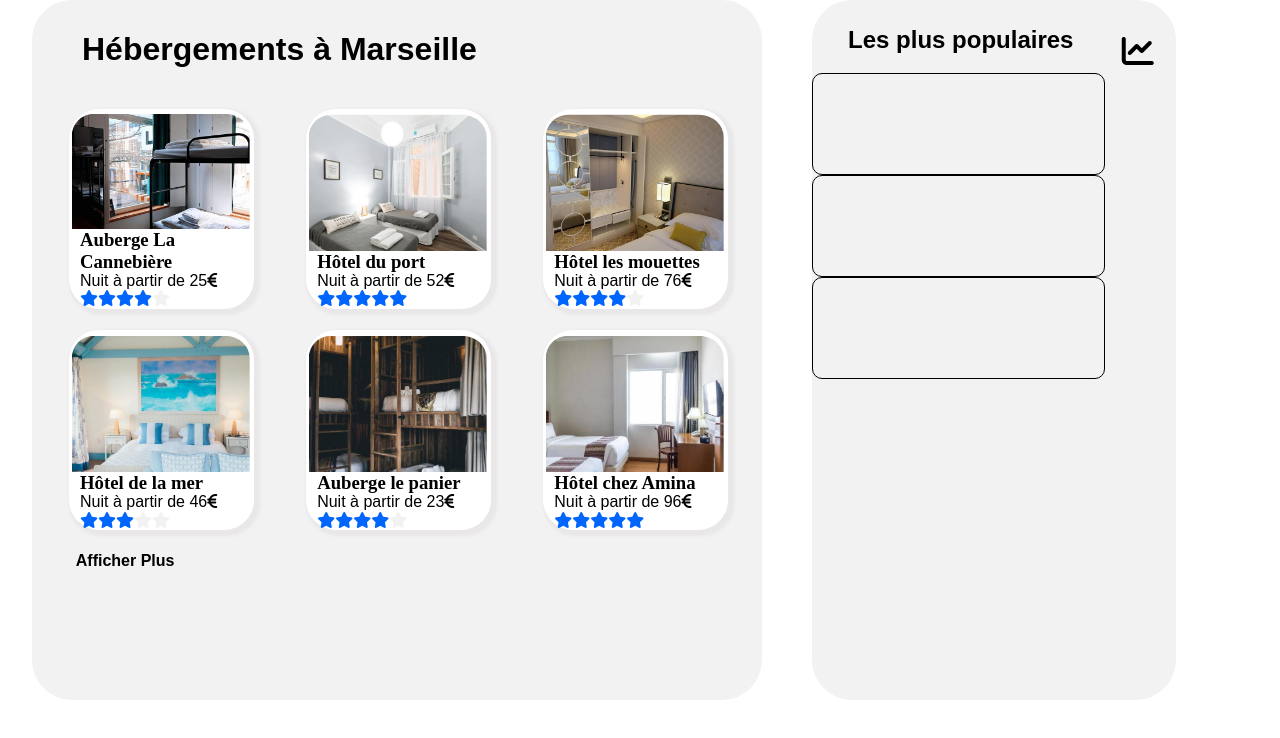
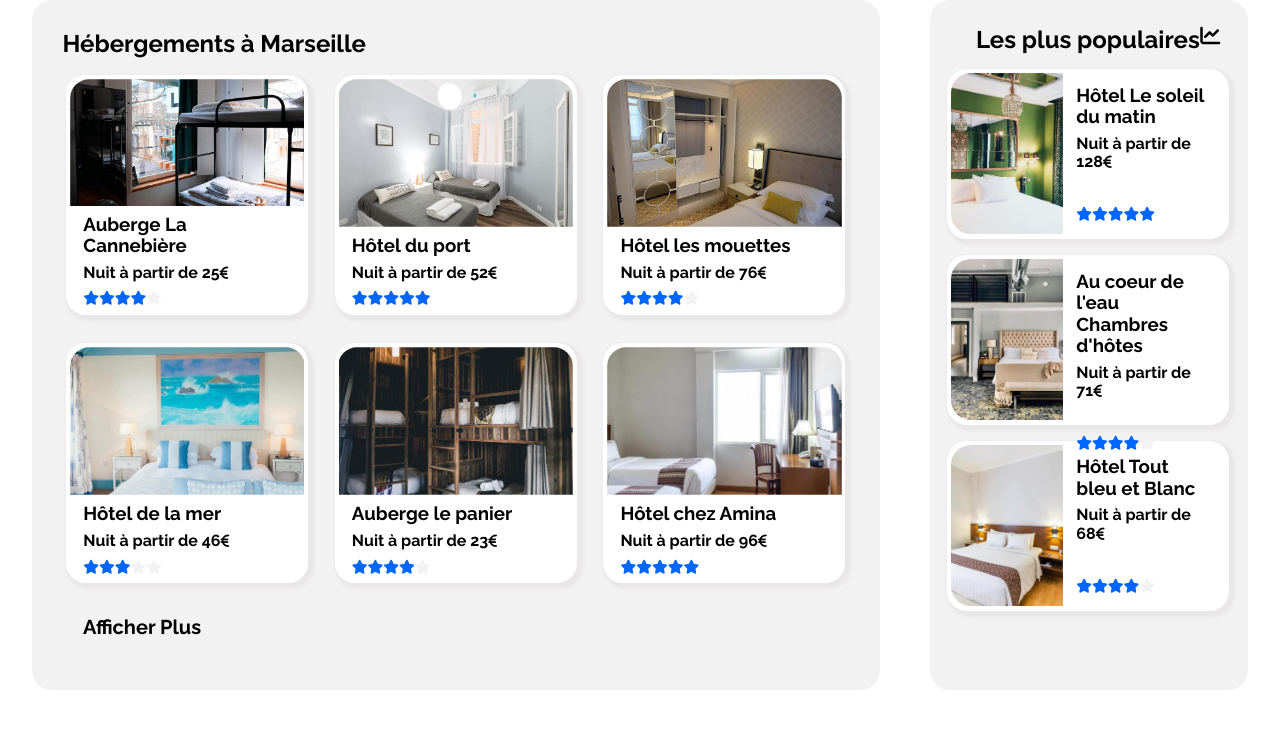
Before and after one commit to Oualid-coder/projet_booki, a plain HTML site: page index.html in a window 1280 px wide. Drawn offline with Linux system fonts and the light colour scheme.

Commit message:
premiere parti du body terminer

```diff
--- a/css/style.css
+++ b/css/style.css
@@ -1,17 +1,4 @@
-@font-face {
-    font-family: 'Raleway';
-    src: url('assets/fonts/Raleway-Black.ttf') format('ttf');
-    src: url('assets/fonts/Raleway-BlackItalic.ttf') format('ttf');
-    src: url('assets/fonts/Raleway-Bold.ttf') format('ttf');
-    src: url('assets/fonts/Raleway-Regular.ttf') format('ttf') ;
-    src: url('assets/fonts/Raleway-Thin.ttf') format('ttf') ;
-    src: url('assets/fonts/Raleway-ThinItalic.ttf') format('ttf') ;
-    src: url('assets/fonts/Raleway-Medium.ttf') format('ttf') ;
-
-
-}
-
-
+@import url('https://fonts.googleapis.com/css2?family=Raleway:wght@311;700&display=swap');
 
 
 #main_wrapper{
@@ -20,10 +7,11 @@
     margin: auto;
 }
 
-h1,h2,p,ul,li,button,a{
+h1,h2,h3,p,ul,li,button{
     font-family: 'Raleway',Arial, Helvetica, sans-serif ;
-    box-sizing: border-box;
+     /* box-sizing: border-box; */
 }
+
 
 
 
@@ -37,68 +25,68 @@ main{
 
 #premiere_section{
 
-    width: 60%;
-    height: 700px;
+    width: 80%;
+    height: 690px;
     background-color: #F2F2F2;
-    border-radius: 40px;
+    border-radius: 20px;
 }
 
+#premiere_section h2{
+
+    margin:3% 3% 0 3%;
+    padding: 5px 5px;
+    left: 20px;
+    font-weight:bolder ;
+
+    }
+
+/*****************card hébergements à marseille*******************/
 #sous_section{
 
     display: flex;
     justify-content: space-around;
     flex-wrap: wrap;
-    margin: 4% 1.5% 0 1%;
+    margin: 0 3% 0 2%;
 }
 
 
+
+/* utiliser la position relative pour se positionner à l'interieur de notre conteneur et overflow pour empecher les débordements*/
+
+
 .hebergement{
+
     display: flex;
     flex-direction: column;
-  /* justify-content: flex-end; */
-
-height:200px;
-width: 26%;
+    height:240px;
+    width: 30%;
     background-color: white;
-border-radius: 30px;
+    border-radius: 20px;
     box-shadow: 3px 3px 3px 3px rgba(212, 206, 206,0.3);
-margin: 0.2% 0% 2% 1%;
+    margin: 1.5% 0% 2% 1%;
 
     }
 
-#premiere_section h1{
-padding: 10px 0 10px 30px;
+
+.card-img{
+
+height: 210px;
 position: relative;
-left: 20px;
-}
-
-
-.card{
-
-margin-bottom: 20px;
+overflow: hidden;
+box-sizing: border-box;
 
 }
 
-/* utiliser la position relative pour se positionner à l'interieur de notre conteneur et overflow pour empecher les débordements*/
+.card-img img{
+margin: 0.5% 0.4% 0.5% 1%;
 
-.card-img{
-
-height: 200px;
-position: relative;
-overflow: hidden;
-
-
-}
-
-.card img{
-
-padding: 1.5% 0.2% 1.5% 1.5% ;
+/* padding: 1.5% 0.2% 1.5% 1.5% ; */
+padding: 0.5%;
 width:98% ;
 position: absolute;
-top: 2%;
-
-height: 150px;
-border-radius: 25px 25px 0 0;
+top: 1%;
+height: 150px;   /**positionnement de l'image**/
+border-radius: 20px 20px 0 0;
 box-sizing: border-box;
 overflow: hidden;
 object-fit: cover;
@@ -109,13 +97,13 @@ object-fit: cover;
 .card-body{
 
 box-sizing: border-box;
-/* margin-left: 10px ; */
+
 
 }
 
 .card-body h3,p{
 
-margin: auto 6%;
+margin: 3% 7%;
 
 }
 
@@ -132,10 +120,11 @@ border-style: none;
 
 }
 
-.afficher{
+#afficher {
 
     font-weight: bold;
-    margin: 0.2% 6%;
+    margin: 2% 6%;
+    font-size: 20px;
 
 }
 
@@ -144,17 +133,22 @@ border-style: none;
 aside{
     position: relative;
     width: 30%;
-    height: 700px;
+    height: 690px;
     background-color: #F2F2F2;
-    border-radius: 40px;
+    border-radius: 20px;
     margin-left: 50px;
+
 
 }
 
 aside h2{
 
-    margin-top: 7%;
-    margin-left: 10%;
+
+padding: 10px 0 0 10px;
+position: relative;
+left: 20px;
+font-weight:bolder ;
+margin:5% 5% 0 5% ;
 
 }
 
@@ -163,11 +157,80 @@ position: absolute;
 left: 85% ;
   top: 5%;
 }
+/**********card plus populaires**********/
+#populaire{
+
+    margin:0 0 0.5% 0.5%;
+    box-sizing: border-box;
+
+}
 
 .plus_populaire{
+    display: flex;
+    width: 89%;
+    height: 170px;
+    border-radius: 20px ;
+    margin:5% 5% 5% 5%;
+    background-color: white;
+    box-shadow: 3px 3px 3px 3px rgba(212, 206, 206,0.3);
 
-    width: 80%;
-    height: 100px;
-    border: 1px solid black;
-    border-radius: 10px ;
+
 }
+
+
+
+.card-populaire-description{
+    box-sizing: border-box;
+    padding: 0;
+    margin: 5%;
+    width: 50%;
+}
+
+.card-populaire-description h3{
+    margin: 1%;
+
+    }
+
+
+.card-populaire-description p{
+
+    margin: 5% 5% 5% 1%;
+}
+
+
+
+.card-populaire-img{
+    box-sizing: border-box;
+    margin-top: 0.5%;
+    margin-left: 0.5%;
+    width: 40%;
+
+
+
+}
+
+
+.card-populaire-img img{
+
+    width:100% ;
+    height: 161px;
+    border-radius:20px 0% 0% 20px ;
+    margin: 2%;
+    overflow: hidden;
+    object-fit: cover;
+
+
+}
+
+/***ciblge des étoiles du bloc "les plus populaires " pour ajouter une margin-top ***/
+
+.card-populaire-description :nth-child(3) {
+
+    margin-top: 13%;
+}
+
+/** taille des étoiles **/
+.fas{
+
+    font-size: 14px;
+}
--- a/index.html
+++ b/index.html
@@ -21,10 +21,10 @@
         <main>
 
             <section id="premiere_section">
-                <h1>Hébergements à Marseille</h1>
+                <h2>Hébergements à Marseille</h2>
                 <div id="sous_section">
 
-                    <div class="hebergement card">
+                    <div class="hebergement ">
                         <div class="card-img"><img
                                 src="assets/images/hebergements/small/marcus-loke-WQJvWU_HZFo-unsplash.jpg"
                                 alt="auberge la Cannebière"></div>
@@ -40,7 +40,7 @@
                     </div>
 
 
-                    <div class="hebergement card">
+                    <div class="hebergement ">
                         <div class="card-img"><img
                                 src="assets/images/hebergements/small/fred-kleber-gTbaxaVLvsg-unsplash.jpg"
                                 alt="hôtel du port"></div>
@@ -54,7 +54,7 @@
                         </div>
                     </div>
 
-                    <div class="hebergement card">
+                    <div class="hebergement ">
                         <div class="card-img"><img
                                 src="assets/images/hebergements/small/reisetopia-B8WIgxA_PFU-unsplash.jpg"
                                 alt="hôtel du port"></div>
@@ -69,7 +69,7 @@
 
                     </div>
 
-                    <div class="hebergement card">
+                    <div class="hebergement ">
 
                         <div class="card-img"><img
                                 src="assets/images/hebergements/small/annie-spratt-Eg1qcIitAuA-unsplash.jpg"
@@ -84,7 +84,7 @@
                         </div>
                     </div>
 
-                    <div class="hebergement card">
+                    <div class="hebergement ">
                         <div class="card-img"><img
                                 src="assets/images/hebergements/small/nicate-lee-kT-ZyaiwBe0-unsplash.jpg"
                                 alt="hôtel du port"></div>
@@ -98,7 +98,7 @@
                         </div>
                     </div>
 
-                    <div class="hebergement card">
+                    <div class="hebergement ">
                         <div class="card-img"><img
                                 src="assets/images/hebergements/small/febrian-zakaria-M6S1WvfW68A-unsplash.jpg"
                                 alt="hôtel du port"></div>
@@ -113,18 +113,57 @@
                     </div>
 
                 </div>
-                <p class="afficher">Afficher Plus</p>
+                <p id="afficher">Afficher Plus</p>
             </section>
 
             <aside>
 
-                <i class="fas fa-chart-line fa-2x icone-courbe"></i>
+                <i class="fas fa-chart-line fa-lg icone-courbe"></i>
                 <h2>Les plus populaires</h2>
 
                 <div id="populaire">
-                    <div class="plus_populaire"></div>
-                    <div class="plus_populaire"></div>
-                    <div class="plus_populaire"></div>
+                    <div class="plus_populaire">
+                        <div class="card-populaire-img"><img
+                                src="assets/images/hebergements/small/emile-guillemot-Bj_rcSC5XfE-unsplash.jpg"
+                                alt="hotel le soleil du matin"></div>
+                        <div class="card-populaire-description">
+                            <h3>Hôtel Le soleil du matin</h3>
+                            <p>Nuit à partir de 128<i class="fas fa-euro-sign"></i></p>
+                            <p><i class="fas fa-star etoile"></i><i class="fas fa-star etoile"></i><i
+                                    class="fas fa-star etoile"></i><i class="fas fa-star etoile"></i><i
+                                    class="fas fa-star etoile"></i>
+                            </p>
+                        </div>
+
+                    </div>
+                    <div class="plus_populaire">
+                        <div class="card-populaire-img"><img
+                                src="assets/images/hebergements/small/aw-creative-VGs8z60yT2c-unsplash.jpg"
+                                alt="Au coeur de l'eau Chambres d'hôtes">
+                        </div>
+                        <div class="card-populaire-description">
+                            <h3>Au coeur de l'eau Chambres d'hôtes</h3>
+                            <p>Nuit à partir de 71<i class="fas fa-euro-sign"></i></p>
+                            <p><i class="fas fa-star etoile"></i><i class="fas fa-star etoile"></i><i
+                                    class="fas fa-star etoile"></i><i class="fas fa-star etoile"></i><i
+                                    class="fas fa-star etoile-grise"></i>
+                            </p>
+                        </div>
+                    </div>
+
+                    <div class="plus_populaire">
+                        <div class="card-populaire-img"><img
+                                src="assets/images/hebergements/small/febrian-zakaria-sjvU0THccQA-unsplash.jpg"
+                                alt="Hôtel Tout bleu et blanc" /></div>
+                        <div class="card-populaire-description">
+                            <h3>Hôtel Tout bleu et Blanc</h3>
+                            <p>Nuit à partir de 68<i class="fas fa-euro-sign"></i></p>
+                            <p><i class="fas fa-star etoile"></i><i class="fas fa-star etoile"></i><i
+                                    class="fas fa-star etoile"></i><i class="fas fa-star etoile"></i><i
+                                    class="fas fa-star etoile-grise"></i>
+                            </p>
+                        </div>
+                    </div>
                 </div>
             </aside>
 
```
Lines whose indentation alone changed are shown as unchanged.
